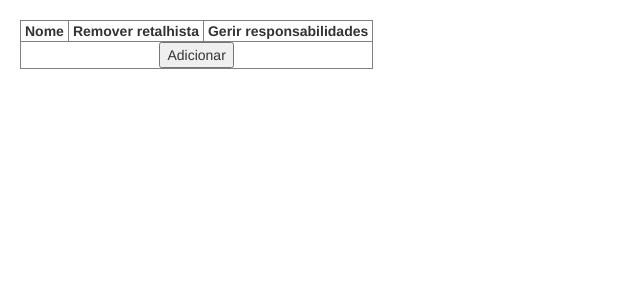
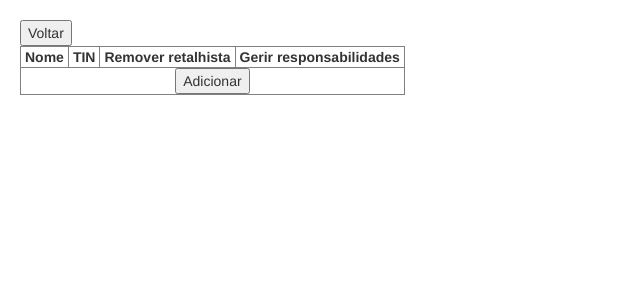
Before and after one commit to BD-E3/Projeto-BD-E3, a Flask app: page /retailer in a window 1280 px wide. Shown: the top 300 px of the page, without its empty margins (0-640 px from the left). Run offline with Flask 2, Linux system fonts and the light colour scheme; data that the repository does not hold is empty; some libraries are stand-ins or nearby versions.

Commit message:
Fixed populate.sql logical consistency. Return button.

```diff
--- a/web/app.py
+++ b/web/app.py
@@ -17,7 +17,7 @@ app = Flask(__name__)
 
 
 @app.route('/')
-def list_accounts():
+def home():
     dbConn = None
     cursor = None
     try:
@@ -96,7 +96,6 @@ def list_category():
                     drop table if exists t;
                     commit;
                 """
-                #data = (category, category)
                 cursor.execute(query, (category, category, category, ))
                 return redirect(url_for('list_category', input_category=False))
 
@@ -111,6 +110,8 @@ def list_category():
                 cursor.execute(query, (new_category,))
                 return redirect(url_for('list_category', input_category=False))
 
+            if request.form["button"] == "Voltar":
+                return redirect(url_for('home'))
         else:
             query = "SELECT * FROM categoria"
             cursor.execute(query)
@@ -129,7 +130,6 @@ def subcategories():
     try:
         dbConn = psycopg2.connect(DB_CONNECTION_STRING)
         cursor = dbConn.cursor(cursor_factory=psycopg2.extras.DictCursor)
-        #print(request.args)
         if request.method == "GET":
             category = request.args.get("nome_cat")
             query = """
@@ -158,6 +158,9 @@ def list_retailers():
         dbConn = psycopg2.connect(DB_CONNECTION_STRING)
         cursor = dbConn.cursor(cursor_factory=psycopg2.extras.DictCursor)
         if request.method == 'POST':
+            if request.form["button"] == "Voltar":
+                return redirect(url_for('home'))
+
             if request.form["button"] == "Remover":
                 retailer = request.form["retailer_name"]
                 query = """
@@ -185,7 +188,7 @@ def list_retailers():
                 cursor.execute(query, (retailer, tin))
                 return redirect(url_for('list_retailers', input_retailer=False))
         else:
-            query = "SELECT DISTINCT nome FROM retalhista;"
+            query = "SELECT nome, tin FROM retalhista;"
             cursor.execute(query)
             return render_template("retailer.html", cursor=cursor, input_retailer=request.args.get("input_retailer"))
     except Exception as e:
@@ -202,8 +205,10 @@ def alter_retailer():
     try:
         dbConn = psycopg2.connect(DB_CONNECTION_STRING)
         cursor = dbConn.cursor(cursor_factory=psycopg2.extras.DictCursor)
-        print(request.args)
         if(request.method == 'POST'):
+            if request.form["button"] == "Voltar":
+                return redirect(url_for('list_retailers'))
+
             nome = request.form['nome']
             if request.form["button"] == "Remover":
                 num_serie = request.form["num_serie"]
@@ -251,6 +256,9 @@ def list_ivms():
         dbConn = psycopg2.connect(DB_CONNECTION_STRING)
         cursor = dbConn.cursor(cursor_factory=psycopg2.extras.DictCursor)
         if request.method == 'POST':
+            if request.form["button"] == "Voltar":
+                return redirect(url_for('home'))
+
             num_serie = request.form["num_serie"]
             fabricante = request.form["fabricante"]
             query = "SELECT * FROM evento_reposicao WHERE num_serie = %s AND fabricante = %s;"
--- a/web/templates/alter_retailer.html
+++ b/web/templates/alter_retailer.html
@@ -6,6 +6,9 @@
         <link rel="stylesheet" href="https://cdn.jsdelivr.net/npm/bootstrap@3.3.7/dist/css/bootstrap.min.css" integrity="sha384-BVYiiSIFeK1dGmJRAkycuHAHRg32OmUcww7on3RYdg4Va+PmSTsz/K68vbdEjh4u" crossorigin="anonymous">
     </head>
     <body style="padding:20px">
+        <form action="alter_retailer" method="post">
+            <input type="submit" name="button" value="Voltar">
+        </form>
         <h3>Alterar responsabilidades do retalhista {{ params.get("name") }}</h3>
         <div style="display: flex">
             <div style="padding-right: 50px">
--- a/web/templates/category.html
+++ b/web/templates/category.html
@@ -10,6 +10,9 @@
     <body style="padding:20px">
         {% if cursor %}
             {% block content %}
+            <form action="category" method="post">
+                <input type="submit" name="button" value="Voltar">
+            </form>
             <table border="1" id="data" class="table table-striped">
                 <thead>
                     <tr>
--- a/web/templates/ivm.html
+++ b/web/templates/ivm.html
@@ -6,6 +6,9 @@
         <link rel="stylesheet" href="https://cdn.jsdelivr.net/npm/bootstrap@3.3.7/dist/css/bootstrap.min.css" integrity="sha384-BVYiiSIFeK1dGmJRAkycuHAHRg32OmUcww7on3RYdg4Va+PmSTsz/K68vbdEjh4u" crossorigin="anonymous">
     </head>
     <body style="padding:20px">
+        <form action="ivm" method="post">
+            <input type="submit" name="button" value="Voltar">
+        </form>
         {% if cursor %}
             <table border="1">
                 <thead>
--- a/web/templates/retailer.html
+++ b/web/templates/retailer.html
@@ -6,11 +6,15 @@
         <link rel="stylesheet" href="https://cdn.jsdelivr.net/npm/bootstrap@3.3.7/dist/css/bootstrap.min.css" integrity="sha384-BVYiiSIFeK1dGmJRAkycuHAHRg32OmUcww7on3RYdg4Va+PmSTsz/K68vbdEjh4u" crossorigin="anonymous">
     </head>
     <body style="padding:20px">
+        <form action="retailer" method="post">
+            <input type="submit" name="button" value="Voltar">
+        </form>
         {% if cursor %}
             <table border="1">
                 <thead>
                     <tr>
                         <th style="padding-left: 4px; padding-right: 4px; text-align: center">Nome</th>
+                        <th style="padding-left: 4px; padding-right: 4px; text-align: center">TIN</th>
                         <th style="padding-left: 4px; padding-right: 4px; text-align: center">Remover retalhista</th>
                         <th style="padding-left: 4px; padding-right: 4px; text-align: center">Gerir responsabilidades</th>
                     </tr>
@@ -19,6 +23,7 @@
                     {% for record in cursor %}
                         <tr>
                             <td style="padding-left: 4px; padding-right: 4px">{{record[0]}}</td>
+                            <td style="padding-left: 4px; padding-right: 4px">{{record[1]}}</td>
                             <td style="padding-left: 4px; padding-right: 4px; text-align: center">
                                 <form action="retailer" method="post">
                                     <input type="hidden" name="retailer_name" value="{{record[0]}}"/>
@@ -32,7 +37,7 @@
                     {% endfor %}
                     {% if not input_retailer %}
                     <tr>
-                        <td style="padding-left: 4px; padding-right: 4px; text-align: center" colspan = 3>
+                        <td style="padding-left: 4px; padding-right: 4px; text-align: center" colspan = 4>
                             <form action="retailer" method="post">
                                 <input type="submit" name="button" value="Adicionar">
                             </form>
@@ -40,7 +45,7 @@
                     </tr>
                     {% else %}
                     <tr>
-                        <td style="padding-left: 4px; padding-right: 4px; text-align: center" colspan = 3>
+                        <td style="padding-left: 4px; padding-right: 4px; text-align: center" colspan = 4>
                             <form action="retailer" method="post">
                                 <p>Nome: <input type="text" name="nome"/></p>
                                 <p>TIN: <input type="number" name="tin" min="100000000" max="999999999"></p>
```
Also changed, not shown: populate.sql (+12 -12 lines).
